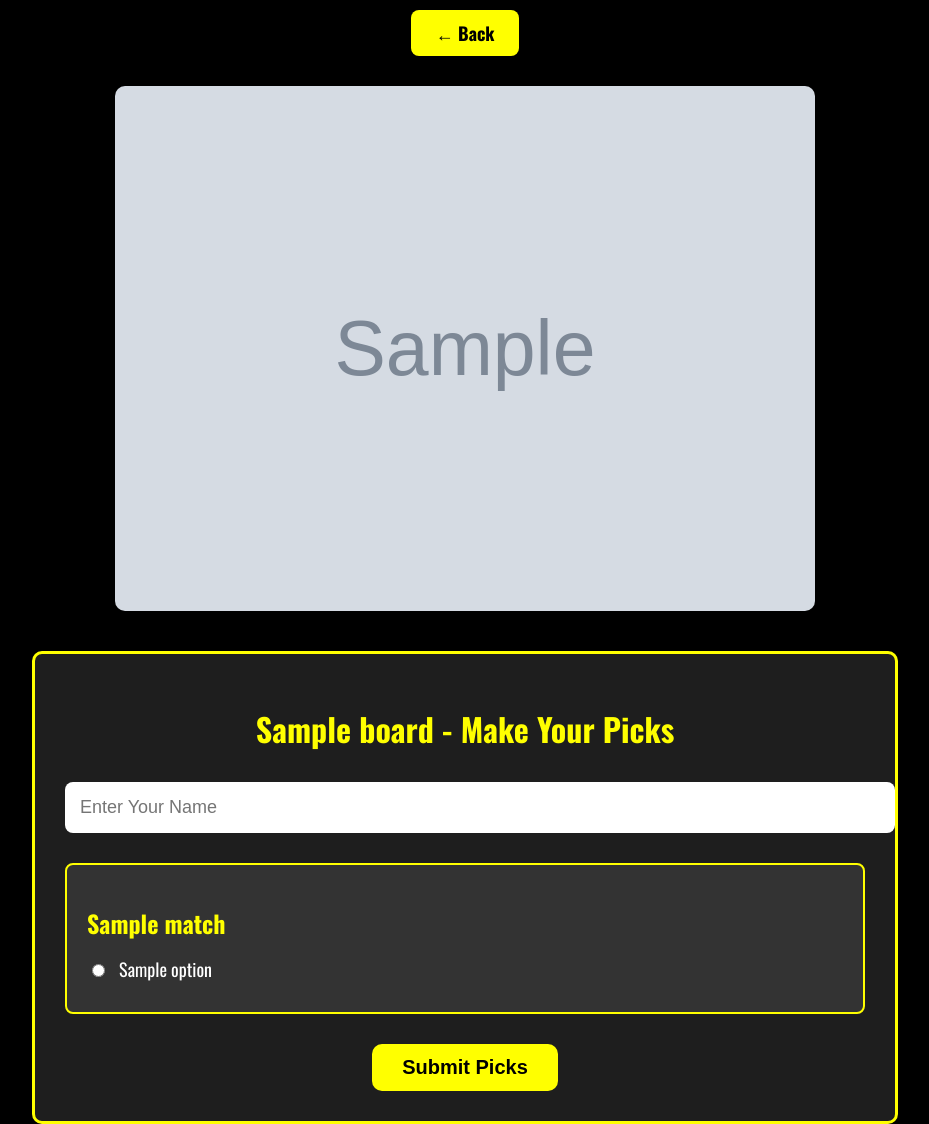
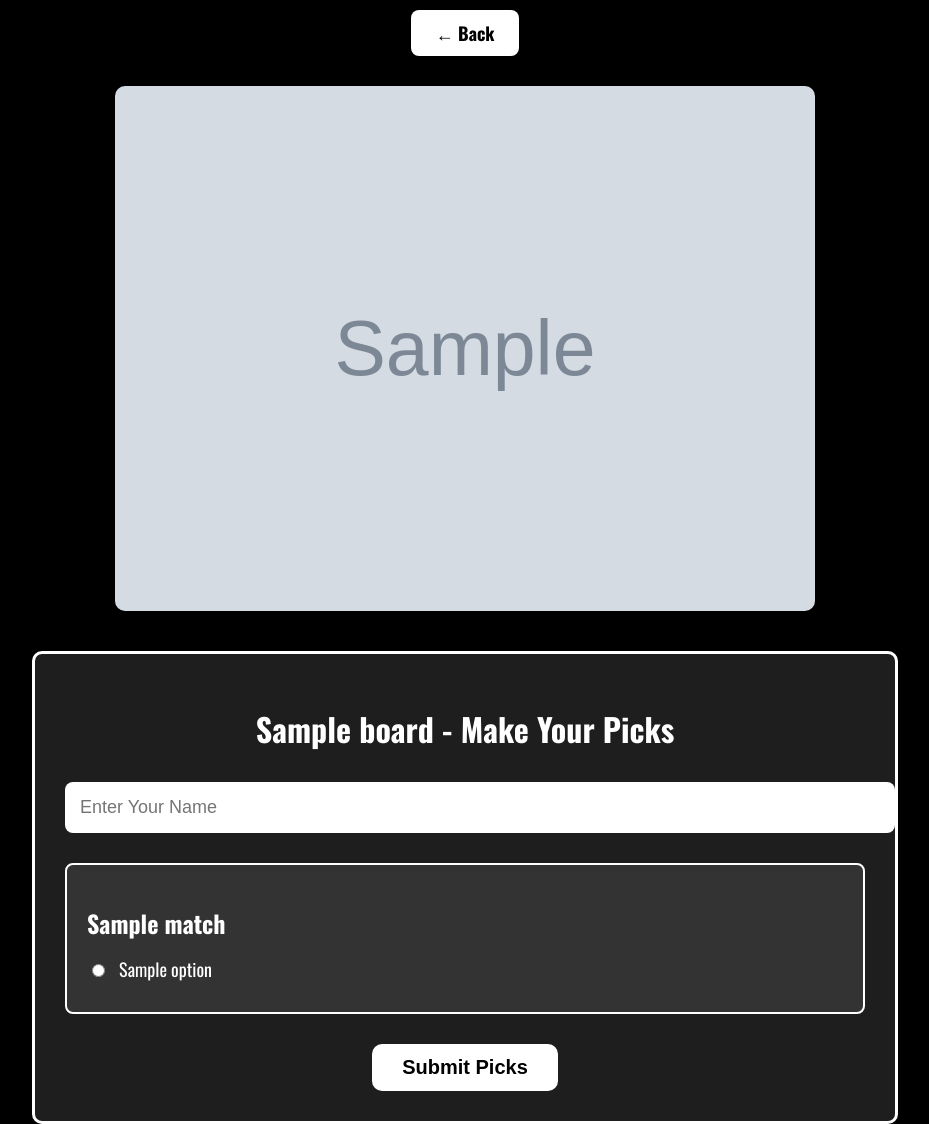
Before and after one commit to jdjevdet/scoreapp, a Flask app: template templates/prediction_event.html in a window 1280 px wide. Shown: the whole page, without its empty margins (175-1104 px from the left). Run offline with Flask 3, Linux system fonts and the light colour scheme; the template is opened without the code that fills it: most values are stand-ins (such as "Sample title", 1, 10 or a date in 2020); grey boxes marked "Sample" are stand-in pictures.

Commit message:
color scheme updated

```diff
--- a/templates/prediction_event.html
+++ b/templates/prediction_event.html
@@ -6,7 +6,7 @@
 
 <!-- Top Back Button -->
 <div style="padding: 20px; text-align: center;">
-  <a href="{{ url_for('public_home') }}" style="background-color: yellow; color: black; font-weight: bold; font-size: 18px; padding: 10px 24px; border-radius: 8px; text-decoration: none; box-shadow: 0 2px 5px rgba(0,0,0,0.5); transition: background-color 0.3s;">
+  <a href="{{ url_for('public_home') }}" style="background-color: white; color: black; font-weight: bold; font-size: 18px; padding: 10px 24px; border-radius: 8px; text-decoration: none; box-shadow: 0 2px 5px rgba(0,0,0,0.5); transition: background-color 0.3s;">
     ← Back
   </a>
 </div>
@@ -18,7 +18,7 @@
 
 <!-- Main Form Container -->
 <div class="form-container">
-  <h1 style="color: yellow; text-align: center; font-size: 32px; margin-bottom: 30px;">{{ board['name'] }} - Make Your Picks</h1>
+  <h1 style="color: white; text-align: center; font-size: 32px; margin-bottom: 30px;">{{ board['name'] }} - Make Your Picks</h1>
 
   <form method="post">
 
@@ -30,9 +30,9 @@
 
     <!-- Matches -->
     {% for match in matches %}
-    <div style="margin-bottom: 30px; background-color: #333; padding: 20px; border-radius: 8px; border: 2px solid yellow;">
+    <div style="margin-bottom: 30px; background-color: #333; padding: 20px; border-radius: 8px; border: 2px solid white;">
 
-      <h2 style="color: yellow; font-size: 24px; margin-bottom: 15px;">{{ match['match_name'] }}</h2>
+      <h2 style="color: white; font-size: 24px; margin-bottom: 15px;">{{ match['match_name'] }}</h2>
 
       {% for option in match['options'] %}
       <div style="margin-bottom: 10px;">
@@ -48,7 +48,7 @@
 
     <!-- Submit Button -->
     <div style="text-align: center;">
-      <button type="submit" style="background-color: yellow; color: black; font-weight: bold; font-size: 20px; padding: 12px 30px; border-radius: 10px; border: none; cursor: pointer;">Submit Picks</button>
+      <button type="submit" style="background-color: white; color: black; font-weight: bold; font-size: 20px; padding: 12px 30px; border-radius: 10px; border: none; cursor: pointer;">Submit Picks</button>
     </div>
 
   </form>
@@ -61,7 +61,7 @@
     margin: 0 auto;
     padding: 30px;
     background-color: #1e1e1e;
-    border: 3px solid yellow;
+    border: 3px solid white;
     border-radius: 10px;
   }
 
```
Also changed, not shown: templates/global_standings.html (+4 -4 lines), templates/public_home.html (+32 -12 lines), templates/public_standings.html (+4 -4 lines), database.db.
